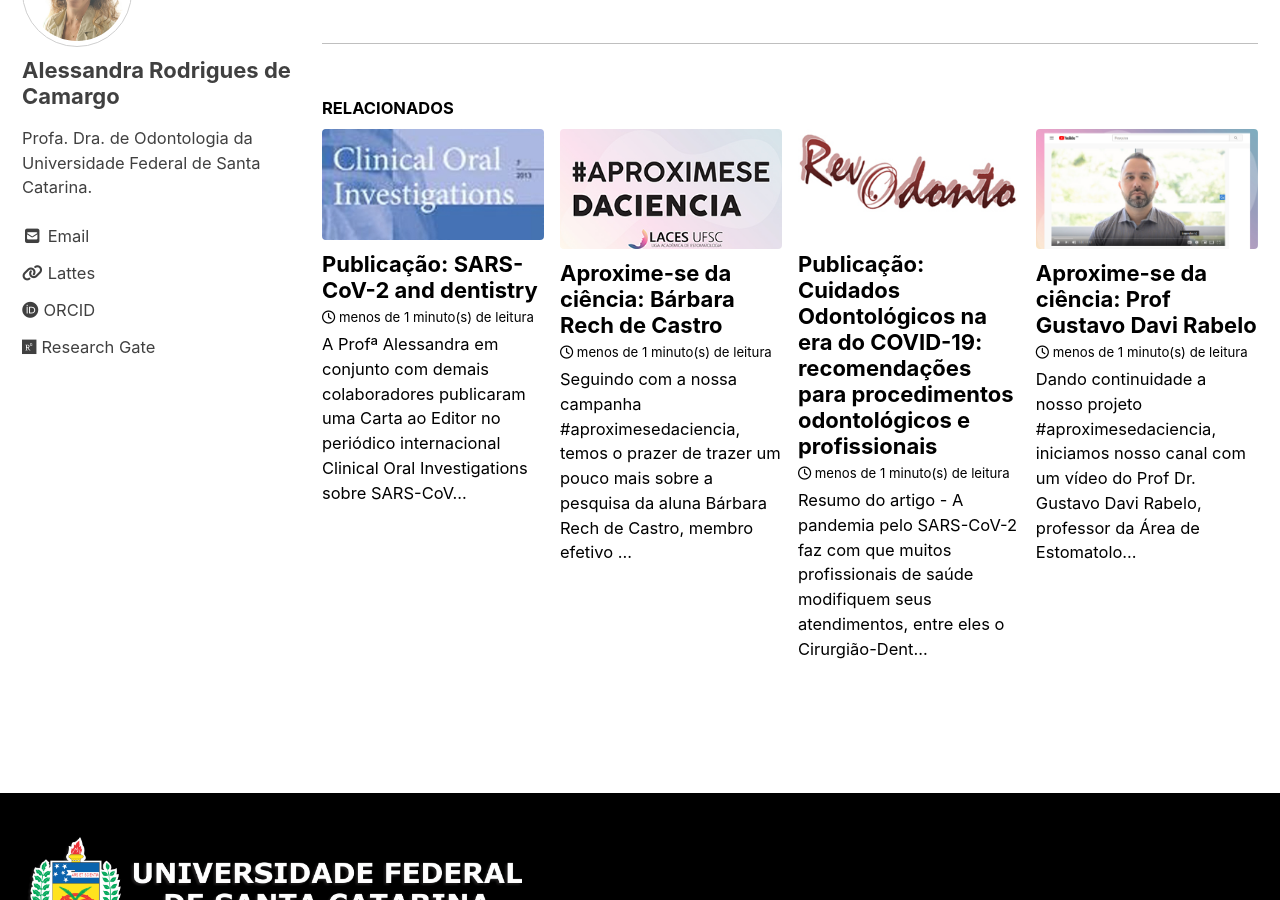
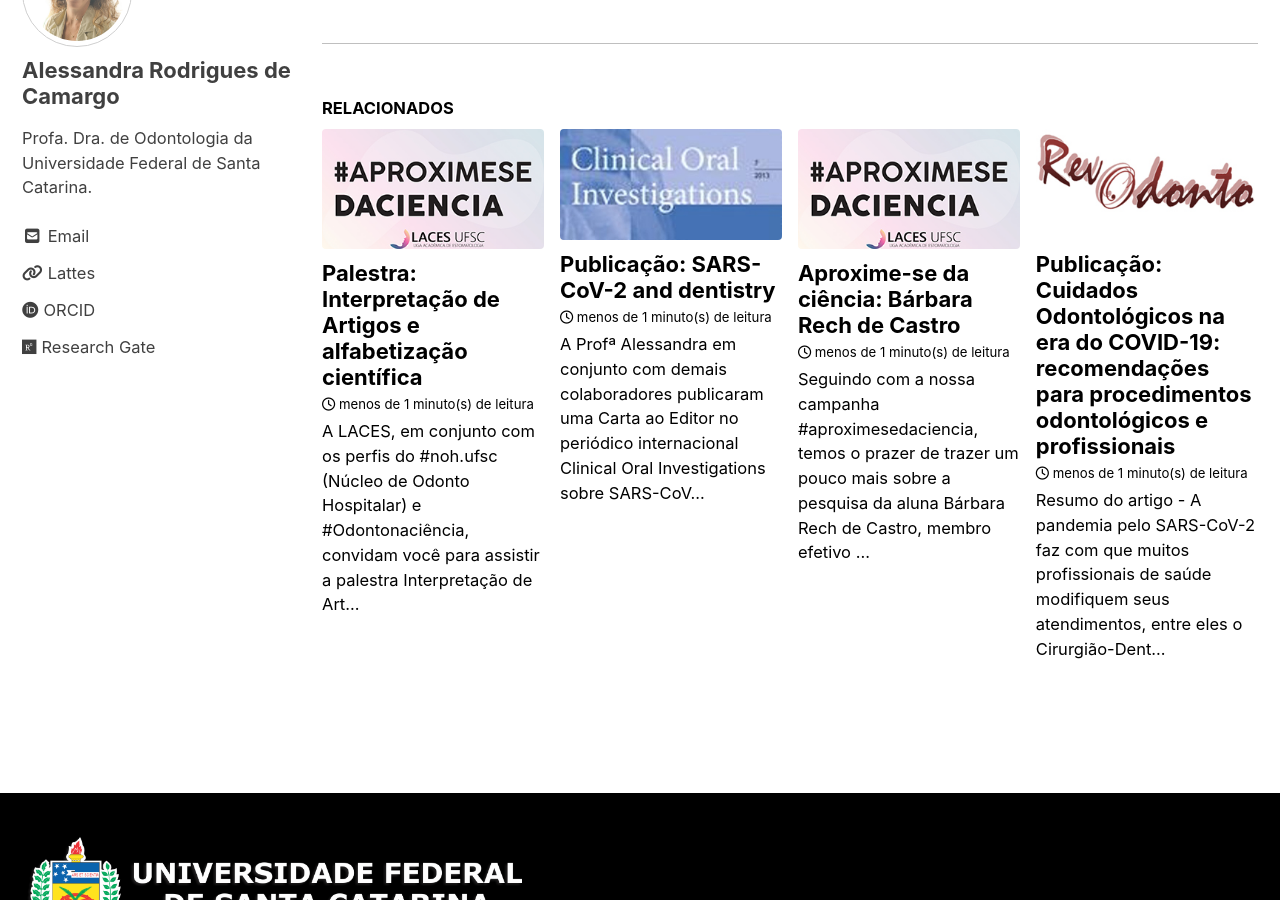
Before and after one commit to Racaldas/laces, a Jekyll site: the page built from _posts/2020-06-06-Aproxime-se-da-ciencia-alessandra.md, in a window 1280 px wide and 900 px high, scrolled down 2226 px. Built offline with Jekyll 4.4.1, drawn with Linux system fonts in a browser that asks for light colours; cached includes are drawn as plain includes; nearby versions of some CDN libraries.

Commit message:
atualizarção

```diff
--- a/_posts/2020-06-06-Aproxime-se-da-ciencia-alessandra.md
+++ b/_posts/2020-06-06-Aproxime-se-da-ciencia-alessandra.md
@@ -9,7 +9,7 @@
   video:
     id: Qk256rkrLCk
     provider: youtube
-  teaser: /assets/images/youtube.jpg
+  teaser: /assets/images/ciencia.jpg
 
 category:
   - Professores
--- /dev/null
+++ b/_posts/2020-06-30-Palestra-Interpretacao-Artigos-Cientificos.md
@@ -0,0 +1,35 @@
+---
+title: "Palestra: Interpretação de Artigos e alfabetização científica"
+collection: postagens
+permalink: /posts/:title/
+author_profile: false
+#author: Alessandra
+#layout: single, single2, posts, collection, splash...
+
+header:
+  overlay_image: /assets/images/background.jpg
+#  caption: "Foto: [Teste]"
+  overlay_filter: 0.5 #escurecer a imagem "rgba(255, 0, 0, 0.5)""
+#  excerpt:""
+#  video:
+#    id: i7jSbT2iA7c
+#    provider: youtube
+  teaser: /assets/images/ciencia.jpg #imagem pequena relacionada
+tagline: "" #funcao do excerpt as vezes
+
+category:
+  - Aproxime-se da ciência
+  - Palestra
+
+tags:
+
+gallery:
+  - image_path: /assets/images/palestra1.jpg
+---
+A LACES, em conjunto com os perfis do <a href="https://www.instagram.com/noh.ufsc/">#noh.ufsc</a> (Núcleo de Odonto Hospitalar) e <a href="https://www.instagram.com/odontonaciencia/">#Odontonaciência</a>, convidam você para assistir a palestra **Interpretação de Artigos e alfabetização científica** ministrada pelo *Me. Eslen Delanogare*.
+{: .text-justify}
+
+Será transmitida dia 09/07 no canal da <a href="https://www.youtube.com/channel/UCJl1FHhw-QTHndzG9dchMjA" >LACES no YouTube</a>!
+{: .text-justify}
+
+{% include gallery id="gallery" type="center" %}
```
Also changed, not shown: _posts/2019-09-10-alessandra.md (+5 -1 lines), assets/images/WhatsApp Image 2020-03-11 at 7.18.20 PM.jpg (deleted), assets/images/palestra1.jpg (added), assets/images/rims.png (added).
